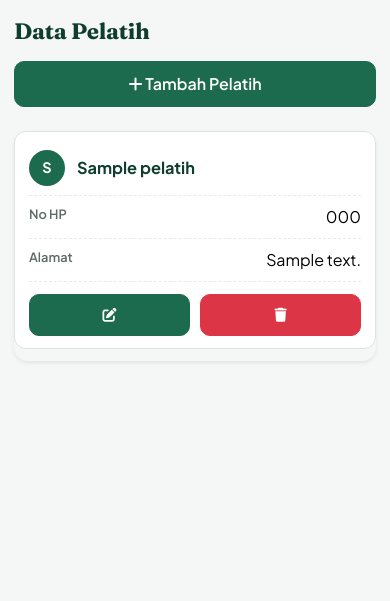
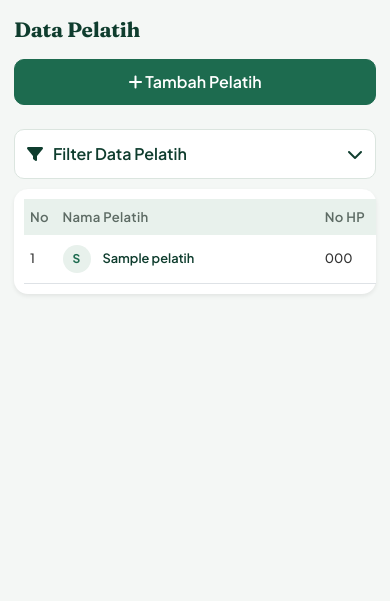
Before and after one commit to SeanDedsec/pagarnusa-ululalbab, a Laravel app: page /admin/pelatih in a window 390 px wide. Shown: the part 64-665 px from the top of the page. Run offline with Laravel 12, Linux system fonts and the light colour scheme; a user stored in the database is signed in; data comes from the database, SQL or seed files in the repository; tables that the repository leaves empty hold one stand-in row (values such as "Sample post").

Commit message:
Fitur: update frontend kelola data pelatih & kelola data siswa

```diff
--- a/app/Http/Controllers/Admin/CoachController.php
+++ b/app/Http/Controllers/Admin/CoachController.php
@@ -8,9 +8,24 @@ use App\Models\Pelatih;
 
 class CoachController extends Controller
 {
-    public function index()
+    public function index(Request $request)
     {
-        $pelatih = Pelatih::orderBy('created_at', 'desc')->get();
+        // Mulai query
+        $query = Pelatih::orderBy('created_at', 'desc');
+
+        // Filter berdasarkan Nama Pelatih
+        if ($request->filled('nama')) {
+            $query->where('nama_pelatih', 'like', '%' . $request->nama . '%');
+        }
+
+        // Filter berdasarkan Alamat
+        if ($request->filled('alamat')) {
+            $query->where('alamat', 'like', '%' . $request->alamat . '%');
+        }
+
+        // Ambil data hasil filter
+        $pelatih = $query->get();
+
         return view('admin.pages.coaches', compact('pelatih'));
     }
 
--- a/resources/views/admin/pages/coaches.blade.php
+++ b/resources/views/admin/pages/coaches.blade.php
@@ -1,50 +1,88 @@
 @extends('admin.layouts.app')
 
 @section('content')
+    @php
+        // Hitung filter yang terisi
+        $jumlahFilter = collect(['nama', 'alamat'])->filter(fn($f) => request()->filled($f))->count();
+    @endphp
+
     <style>
+        /* ---------- Optimasi Ketajaman Teks ---------- */
+        .pl-judul, .pl-tabel, .pl-modal, .pl-filter {
+            -webkit-font-smoothing: antialiased;
+            -moz-osx-font-smoothing: grayscale;
+            text-rendering: optimizeLegibility;
+        }
+
         /* ---------- Data Pelatih ---------- */
-        .pl-judul { font-size: clamp(1.4rem, 4vw, 1.8rem); margin: 0; }
-        .pl-tambah { background: #1d6b4f; border-color: #1d6b4f; padding: 10px 18px; }
+        .pl-judul { font-size: clamp(1.3rem, 4vw, 1.8rem); margin: 0; letter-spacing: -0.5px; }
+        .pl-tambah { background: #1d6b4f; border-color: #1d6b4f; padding: 10px 18px; font-weight: 600; }
         .pl-tambah:hover { background: #0f3d2e; border-color: #0f3d2e; }
+
         @media (max-width: 575.98px) {
             .pl-tambah { width: 100%; }
         }
 
-        /* Tabel */
-        .pl-tabel .nama-sel { display: flex; align-items: center; gap: 12px; font-weight: 700; color: #0f3d2e; }
-        .pl-avatar { width: 36px; height: 36px; border-radius: 50%; background: #1d6b4f; color: #fff; display: grid; place-items: center; font-weight: 700; font-size: .9rem; flex-shrink: 0; }
-        .pl-tabel .aksi-grup { display: flex; gap: 6px; }
-        .pl-tabel .btn-ikon { width: 38px; height: 38px; padding: 0; display: inline-grid; place-items: center; border-radius: 10px; }
-        .pl-kosong { padding: 36px 12px !important; color: #5d6b64; }
+        /* Filter */
+        .pl-filter-toggle {
+            display: flex; align-items: center; gap: 10px; justify-content: center;
+            background: #fff; border: 1.5px solid #dbe5df; color: #0f3d2e; font-weight: 600;
+            border-radius: 12px; padding: 12px; margin-bottom: 10px;
+        }
+        .pl-filter-toggle:hover { background: #e8f1ec; color: #0f3d2e; }
+        .pl-filter-toggle .jml { background: #1d6b4f; color: #fff; border-radius: 999px; font-size: .75rem; padding: 2px 9px; font-weight: 700; }
+        .pl-filter-toggle .panah { transition: transform .2s; margin-left: auto; }
+        .pl-filter-toggle[aria-expanded="true"] .panah { transform: rotate(180deg); }
 
-        /* Tabel jadi kartu di HP */
+        .pl-filter { background: #fff; border: 1px solid #dbe5df !important; border-radius: 14px; }
+        .pl-filter .form-label { font-size: .85rem; font-weight: 600; margin-bottom: 5px; }
+        .pl-filter .form-control, .pl-filter .form-select { font-size: 0.95rem; padding: 11px 13px; font-weight: 500; }
+        .pl-filter .btn-primary { padding: 11px; font-weight: 600; }
+        .pl-reset { display: inline-block; margin-top: 8px; font-size: .88rem; font-weight: 600; color: #5d6b64; text-decoration: none; }
+        .pl-reset:hover { color: #b3322b; }
+
+        /* Tabel Utama */
+        .pl-tabel .nama-sel { display: flex; align-items: center; gap: 10px; font-weight: 600; color: #0f3d2e; }
+        .pl-avatar { width: 34px; height: 34px; border-radius: 50%; background: #e8f1ec; color: #1d6b4f; display: grid; place-items: center; font-weight: 700; font-size: .85rem; flex-shrink: 0; }
+
+        .pl-tabel th { font-weight: 700; color: #16241d; font-size: 0.85rem; letter-spacing: 0.3px; }
+        .pl-tabel td { font-weight: 500; color: #333; font-size: 0.9rem; }
+
+        /* Tombol Aksi */
+        .pl-tabel .aksi-grup {
+            display: flex;
+            flex-direction: row; /* Memastikan sejajar ke samping */
+            flex-wrap: nowrap; /* Mencegah turun ke bawah */
+            gap: 6px;
+            align-items: center;
+        }
+        .pl-tabel .btn-ikon { width: 36px; height: 36px; padding: 0; display: inline-grid; place-items: center; border-radius: 8px; flex-shrink: 0; }
+        .pl-kosong { padding: 36px 12px !important; color: #5d6b64; font-weight: 500; }
+
+        /* ---------- Tampilan Tabel di HP (Mobile) ---------- */
         @media (max-width: 767.98px) {
-            .pl-tabel thead { display: none; }
-            .pl-tabel, .pl-tabel tbody, .pl-tabel tr, .pl-tabel td { display: block; width: 100%; }
-            .pl-tabel tbody tr { border: 1px solid #dbe5df; border-radius: 12px; margin-bottom: 12px; padding: 6px 14px 12px; background: #fff; }
-            .pl-tabel td { display: flex; justify-content: space-between; align-items: flex-start; gap: 16px; padding: 9px 0 !important; border: 0; border-bottom: 1px dashed #e3ebe6; text-align: right; }
-            .pl-tabel td::before { content: attr(data-label); font-size: .8rem; font-weight: 600; color: #5d6b64; text-align: left; flex-shrink: 0; }
-            .pl-tabel td.no { display: none; }
-            .pl-tabel td.nama { padding-top: 12px !important; font-size: 1.02rem; }
-            .pl-tabel td.nama::before { content: none; }
-            .pl-tabel td.nama .nama-sel { width: 100%; text-align: left; }
-            .pl-tabel td.aksi { border-bottom: 0; padding: 12px 0 0 !important; display: block; }
-            .pl-tabel td.aksi::before { content: none; }
-            .pl-tabel td.aksi .aksi-grup { gap: 10px; }
-            .pl-tabel td.aksi .btn-ikon { flex: 1; width: auto; height: 42px; }
-            .pl-tabel td.pl-kosong { display: block; text-align: center; }
-            .pl-tabel td.pl-kosong::before { content: none; }
-            .pl-card-tabel { background: transparent !important; border: 0 !important; }
-            .pl-card-tabel .card-body { padding: 0; }
+            .pl-card-tabel .card-body { padding: 10px; }
+            .pl-tabel { min-width: 650px; /* Paksa tabel bisa di-scroll horizontal */ }
+
+            .pl-tabel th, .pl-tabel td {
+                font-size: 0.8rem;
+                padding: 8px 6px !important;
+                white-space: nowrap;
+            }
+
+            .pl-tabel .pl-avatar { width: 28px; height: 28px; font-size: 0.75rem; margin-right: 2px; }
+            .pl-tabel .btn-ikon { width: 32px; height: 32px; font-size: 0.75rem; }
+            .pl-tabel .aksi-grup { gap: 4px; }
         }
 
         /* Modal */
         .pl-modal .modal-content { border: 0; border-radius: 18px; overflow: hidden; }
         .pl-modal .modal-header { border-bottom: 1px solid #dbe5df; padding: 18px 22px; }
-        .pl-modal .modal-title { font-family: 'Fraunces', serif; font-weight: 700; color: #0f3d2e; font-size: 1.2rem; }
+        .pl-modal .modal-title { font-family: 'Fraunces', serif; font-weight: 700; color: #0f3d2e; font-size: 1.2rem; letter-spacing: -0.3px; }
         .pl-modal .modal-body { padding: 20px 22px; }
         .pl-modal .modal-footer { border-top: 1px solid #dbe5df; background: #f4f7f5; padding: 14px 22px; }
-        .pl-modal .form-control { font-size: 1rem; padding: 11px 13px; }
+        .pl-modal .form-label { font-weight: 600; font-size: 0.9rem; }
+        .pl-modal .form-control { font-size: 0.95rem; padding: 10px 13px; font-weight: 500; }
         .pl-modal .btn { border-radius: 999px; padding: 9px 22px; font-weight: 600; }
         .pl-modal .btn-success { background: #1d6b4f; border-color: #1d6b4f; }
         .pl-modal .btn-success:hover { background: #0f3d2e; border-color: #0f3d2e; }
@@ -65,30 +103,61 @@
         </div>
     @endif
 
+    <!-- FILTER TOGGLE (KHUSUS HP) -->
+    <button class="btn pl-filter-toggle d-md-none w-100" type="button" data-bs-toggle="collapse" data-bs-target="#panelFilterPelatih" aria-expanded="{{ $jumlahFilter ? 'true' : 'false' }}" aria-controls="panelFilterPelatih">
+        <i class="fas fa-filter"></i> Filter Data Pelatih
+        @if($jumlahFilter)<span class="jml">{{ $jumlahFilter }}</span>@endif
+        <i class="fas fa-chevron-down panah"></i>
+    </button>
+
+    <!-- FORM FILTER -->
+    <div class="collapse d-md-block {{ $jumlahFilter ? 'show' : '' }}" id="panelFilterPelatih">
+        <div class="card border-0 shadow-sm mb-4 pl-filter">
+            <div class="card-body">
+                <form action="/admin/pelatih" method="GET" class="row g-3 align-items-end">
+                    <div class="col-12 col-md-5">
+                        <label class="form-label" for="f_nama">Cari Nama Pelatih</label>
+                        <input type="text" id="f_nama" name="nama" class="form-control" placeholder="Ketik nama pelatih..." value="{{ request('nama') }}">
+                    </div>
+                    <div class="col-12 col-md-4">
+                        <label class="form-label" for="f_alamat">Cari Alamat</label>
+                        <input type="text" id="f_alamat" name="alamat" class="form-control" placeholder="Ketik alamat..." value="{{ request('alamat') }}">
+                    </div>
+                    <div class="col-12 col-md-3">
+                        <button type="submit" class="btn btn-primary w-100"><i class="fas fa-search"></i> Terapkan</button>
+                    </div>
+                </form>
+                @if($jumlahFilter)
+                    <a href="/admin/pelatih" class="pl-reset"><i class="fas fa-rotate-left me-1"></i>Hapus semua filter</a>
+                @endif
+            </div>
+        </div>
+    </div>
+
     <div class="card border-0 shadow-sm pl-card-tabel">
         <div class="card-body table-responsive">
             <table class="table table-hover align-middle pl-tabel mb-0">
                 <thead class="table-light">
                     <tr>
-                        <th>No</th>
+                        <th width="5%">No</th>
                         <th>Nama Pelatih</th>
                         <th>No HP</th>
                         <th>Alamat</th>
-                        <th>Aksi</th>
+                        <th width="15%">Aksi</th>
                     </tr>
                 </thead>
                 <tbody>
                     @forelse($pelatih as $index => $p)
                     <tr>
-                        <td class="no" data-label="No">{{ $index + 1 }}</td>
-                        <td class="fw-bold nama" data-label="Nama Pelatih">
+                        <td>{{ $index + 1 }}</td>
+                        <td class="nama">
                             <div class="nama-sel">
                                 <span class="pl-avatar">{{ strtoupper(mb_substr($p->nama_pelatih, 0, 1)) }}</span>
                                 <span>{{ $p->nama_pelatih }}</span>
                             </div>
                         </td>
-                        <td data-label="No HP">{{ $p->no_hp }}</td>
-                        <td data-label="Alamat">{{ $p->alamat }}</td>
+                        <td>{{ $p->no_hp }}</td>
+                        <td>{{ $p->alamat }}</td>
                         <td class="aksi">
                             <div class="aksi-grup">
                                 <button class="btn btn-sm btn-primary btn-ikon" data-bs-toggle="modal" data-bs-target="#modalEditPelatih"
@@ -109,7 +178,9 @@
                     </tr>
                     @empty
                     <tr>
-                        <td colspan="5" class="text-center pl-kosong">Belum ada data pelatih.</td>
+                        <td colspan="5" class="text-center pl-kosong">
+                            {{ $jumlahFilter ? 'Tidak ada data pelatih yang cocok dengan filter.' : 'Belum ada data pelatih.' }}
+                        </td>
                     </tr>
                     @endforelse
                 </tbody>
```
Also changed, not shown: resources/views/admin/pages/attendances.blade.php (+68 -32 lines), resources/views/admin/pages/students.blade.php (+46 -25 lines).
